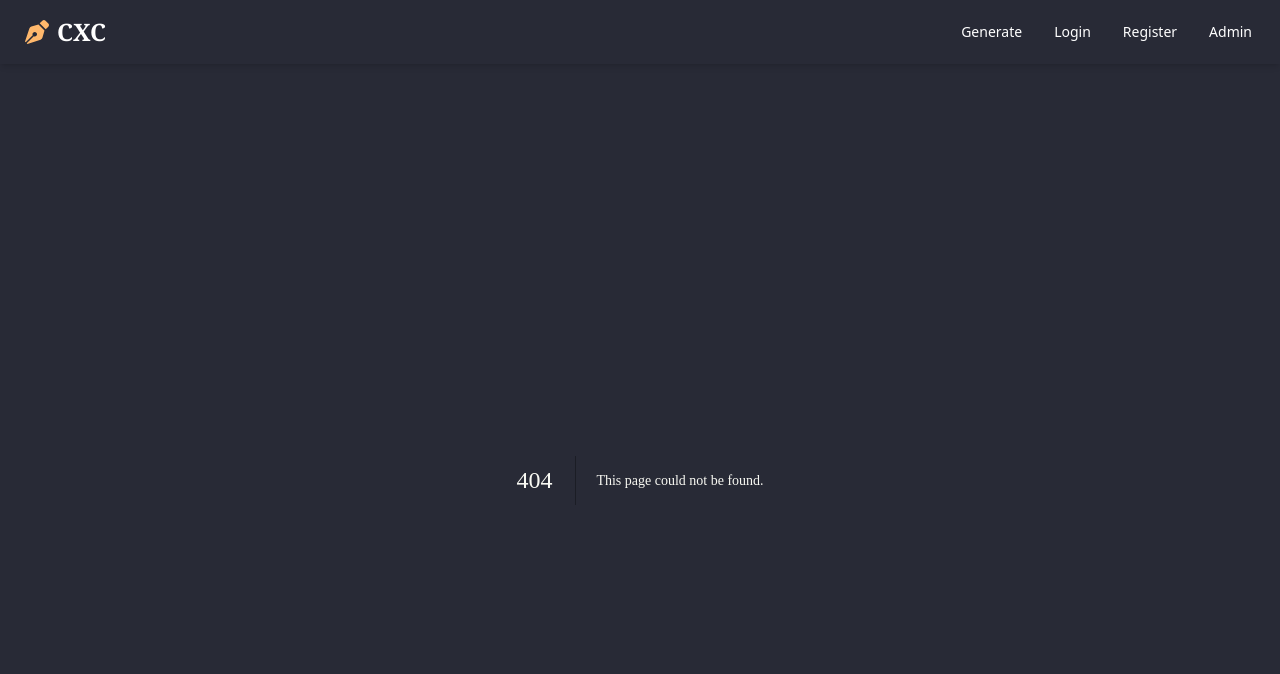
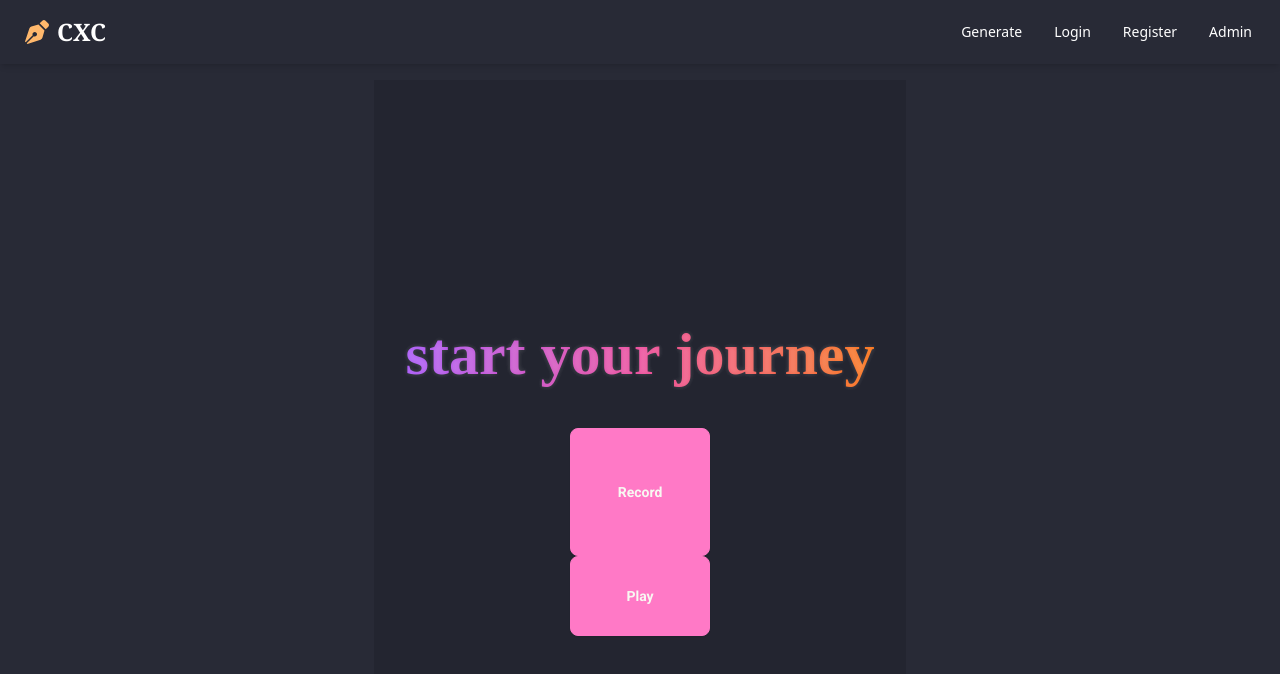
Before and after one commit to mika-em/CryptsXCreatures, a Next.js app in the folder cxc_app/: page /voice in a window 1280 px wide. Before the commit this address had no page. Shown: the top 674 px of the page. Built offline with nearby package versions, Linux system fonts and the light colour scheme; a web font is replaced by a local one.

Commit message:
Create voice page

```diff
--- /dev/null
+++ b/cxc_app/src/app/voice/page.js
@@ -0,0 +1,155 @@
+'use client';
+
+import { useState, useEffect } from 'react';
+import { generateStory } from '../utils/story';
+import Typewriter from '../components/typewriter';
+
+export default function StoryPage() {
+    const [prompt, setPrompt] = useState('');
+    const [generatedText, setGeneratedText] = useState('');
+    const [loading, setLoading] = useState(false);
+    const [toastMessage, setToastMessage] = useState(null);
+    const [toastType, setToastType] = useState('');
+    const [recordingInProgress, setRecordingInProgress] = useState(false);
+    const [mediaStream, setMediaStream] = useState(null);
+    const [audioBlob, setAudioBlob] = useState(null);
+    const [mediaRecorder, setMediaRecorder] = useState(null);
+    const [audioChunks, setAudioChunks] = useState([]);
+
+    useEffect(() => {
+        if (toastMessage) {
+            const timer = setTimeout(() => setToastMessage(null), 4000);
+            return () => clearTimeout(timer);
+        }
+    }, [toastMessage]);
+
+    async function handleSubmit(e) {
+        e.preventDefault();
+        setLoading(true);
+        setToastMessage(null);
+
+        try {
+            const story = await generateStory(prompt);
+            setGeneratedText(story);
+            setToastMessage('Success!');
+            setToastType('success');
+        } catch (err) {
+            setToastMessage('There was an issue generating the story.');
+            setToastType('error');
+        } finally {
+            setLoading(false);
+        }
+    }
+
+    const startRecord = async () => {
+        const stream = await navigator.mediaDevices.getUserMedia({ audio: true });
+        setLoading(true);
+        try {
+            const recorder = new MediaRecorder(stream);
+            setMediaRecorder(recorder);
+            setMediaStream(stream);
+            setRecordingInProgress(true);
+            setLoading(false);
+
+            recorder.ondataavailable = (event) => {
+                console.log("Data available", event);
+                setAudioChunks((prev) => [...prev, event.data]);
+            };
+
+            recorder.start();
+        } catch (error) {
+            console.error('Error accessing media devices.', error);
+            setLoading(false);
+        }
+    };
+
+    const stopRecord = () => {
+        if (mediaRecorder) {
+            mediaRecorder.stop();
+            mediaRecorder.onstop = () => {
+                console.log('Recording stopped.', audioChunks);
+                const audioBlob = new Blob(audioChunks, { type: 'audio/wav' });
+                console.log('Audio URL:', audioBlob);
+                setAudioBlob(audioBlob);
+                setAudioChunks([]);
+            };
+        }
+        if (mediaStream) {
+            mediaStream.getTracks().forEach(track => track.stop());
+            setMediaStream(null);
+        }
+        setRecordingInProgress(false);
+    };
+
+    const playRecording = () => {
+        if (audioBlob) {
+            console.log('Playing audio...', audioBlob);
+            const audio = new Audio();
+            audio.src = URL.createObjectURL(audioBlob);
+            audio.play();
+        }
+    };
+
+    return (
+        <div className="flex flex-col items-center justify-center min-h-screen bg-base-200 p-8">
+            <h1 className="text-6xl bg-clip-text glowing-text text-transparent bg-gradient-to-r from-purple-500 via-pink-500 to-orange-500 font-bold pb-5 mb-6">
+                <Typewriter text="start your journey" delay={100} />
+            </h1>
+            {/* <form
+                onSubmit={handleSubmit}
+                className="card w-1/3 bg-base-100 p-4 shadow-md"
+            > */}
+            <div>
+
+                <button
+                    id="record-button"
+                    type="submit"
+                    className={`btn w-32 h-32 text-base-content btn-primary w-full ${loading ? 'btn-disabled' : ''}`}
+                    onMouseDown={startRecord}
+                    onMouseUp={stopRecord}
+                >
+                    {loading ? (
+                        <span className="loading loading-lg loading-infinity"></span>
+                    ) : (
+                        'Record'
+                    )}
+                </button>
+                <button
+                    id="record-button"
+                    type="submit"
+                    className={`btn w-20 h-20 text-base-content btn-primary w-full ${loading ? 'btn-disabled' : ''}`}
+                    onClick={playRecording}
+                >
+                    {loading ? (
+                        <span className="loading loading-lg loading-infinity"></span>
+                    ) : (
+                        'Play'
+                    )}
+                </button>
+            </div>
+            {/* </form> */}
+            {recordingInProgress && (
+                <div className="card">
+                    <p className="text-base-content text-xl">Recording in Progress</p>
+                </div>
+            )}
+            {generatedText && (
+                <div className="card mt-4 w-1/3 bg-base-100 p-4">
+                    <p className="text-base-content text-xl">{generatedText}</p>
+                </div>
+            )}
+            {toastMessage && (
+                <div className="fixed bottom-8 left-1/2 transform -translate-x-1/2 flex justify-center">
+                    <div
+                        className={`p-2 rounded-md text-center text-sm max-w-xs ${toastType === 'success'
+                            ? 'bg-gray-800 text-green-300'
+                            : 'bg-gray-800 text-red-300'
+                            }`}
+                    >
+                        <span>{toastMessage}</span>
+                    </div>
+                </div>
+            )}
+        </div>
+    );
+}
```
